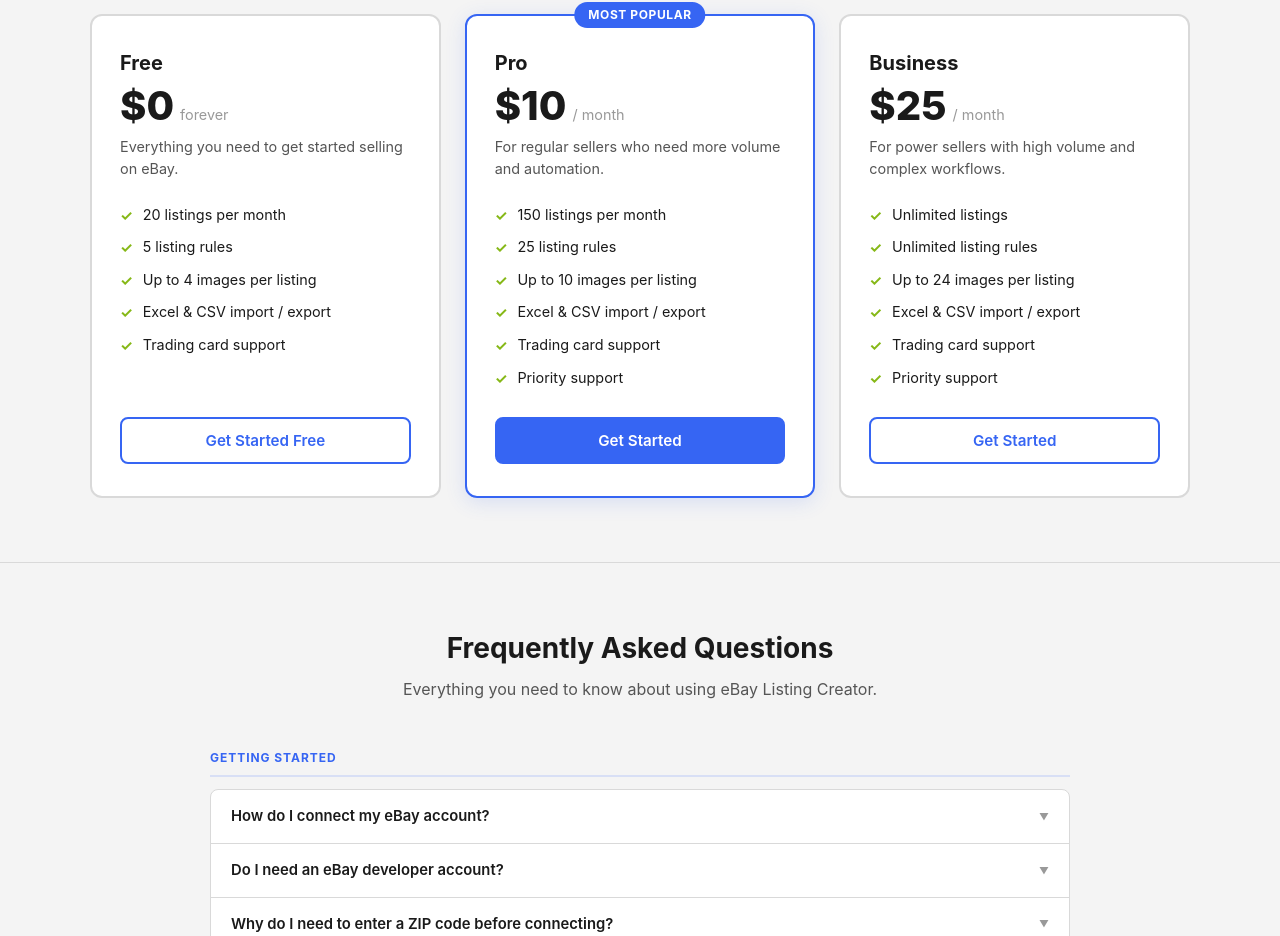
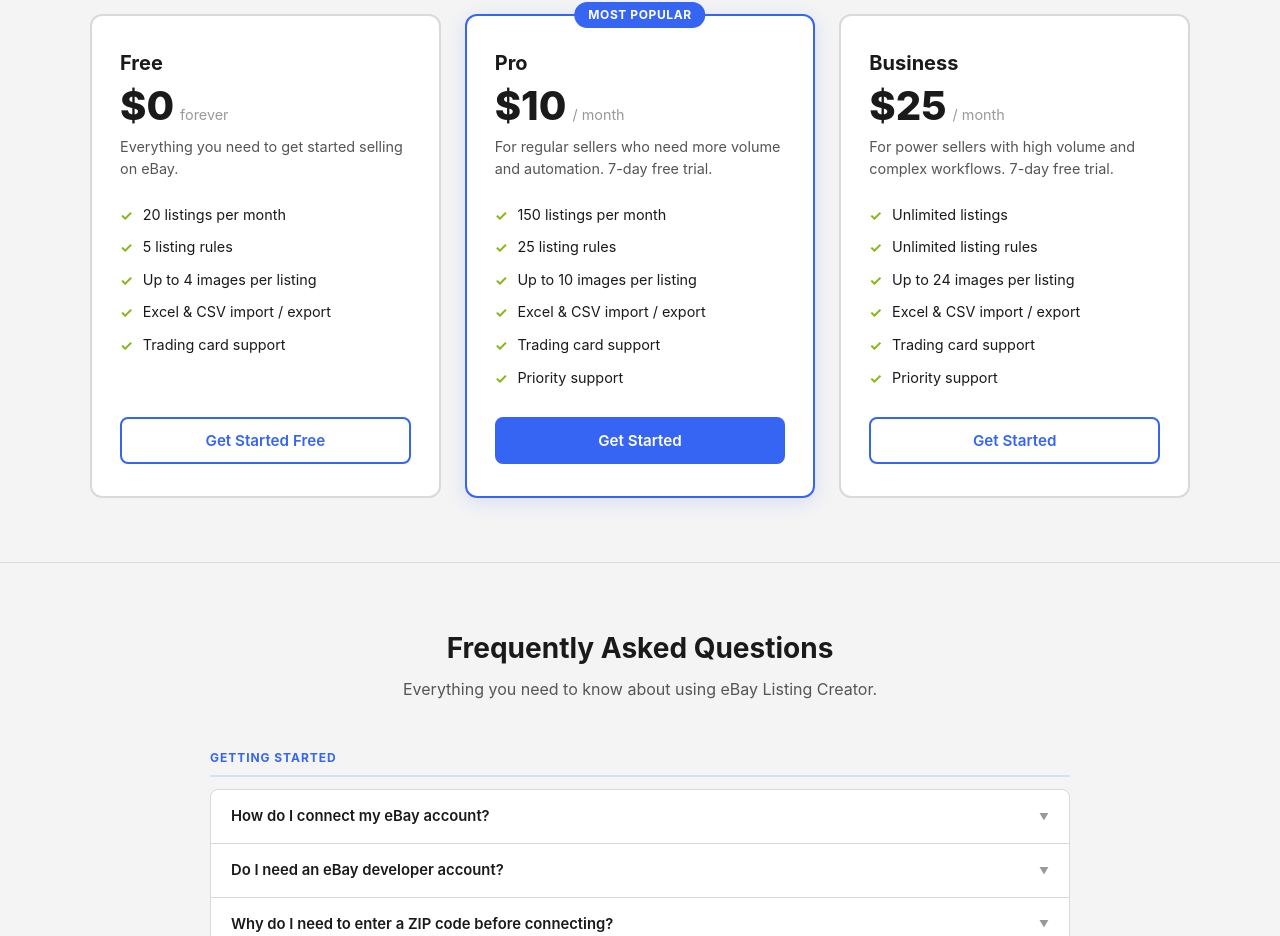
Before and after one commit to rbrooks-developer/EbayListingCreator, a React (Vite) app: page / in a window 1280 px wide. Shown: the part 3791-4727 px from the top of the page. Built offline with nearby package versions, Linux system fonts and the light colour scheme; no server answers.

Commit message:
pricing 6

```diff
--- a/src/components/PricingSection/PricingSection.jsx
+++ b/src/components/PricingSection/PricingSection.jsx
@@ -29,7 +29,7 @@ const PLANS = [
     name:        'Pro',
     price:       '$10',
     period:      '/ month',
-    description: 'For regular sellers who need more volume and automation.',
+    description: 'For regular sellers who need more volume and automation. 7-day free trial.',
     features: [
       '150 listings per month',
       '25 listing rules',
@@ -46,7 +46,7 @@ const PLANS = [
     name:        'Business',
     price:       '$25',
     period:      '/ month',
-    description: 'For power sellers with high volume and complex workflows.',
+    description: 'For power sellers with high volume and complex workflows. 7-day free trial.',
     features: [
       'Unlimited listings',
       'Unlimited listing rules',
--- a/src/components/UpgradeModal/UpgradeModal.jsx
+++ b/src/components/UpgradeModal/UpgradeModal.jsx
@@ -46,7 +46,7 @@ export default function UpgradeModal({ isOpen, onClose }) {
         <div className={styles.header}>
           <h2 className={styles.title}>You're on the Free plan</h2>
           <p className={styles.subtitle}>
-            Unlock more listings, rules, and images by upgrading.
+            Unlock more listings, rules, and images by upgrading. Both plans include a 7-day free trial.
           </p>
         </div>
 
--- a/worker/index.js
+++ b/worker/index.js
@@ -818,7 +818,7 @@ async function handleBillingCheckout(body, env) {
     success_url:            `${origin}?checkout=success`,
     cancel_url:             `${origin}?checkout=cancel`,
     client_reference_id:    userId,
-    'subscription_data[trial_period_days]': '14',
+    'subscription_data[trial_period_days]': '7',
   }, env);
 
   if (!sessionRes.ok) return err(`Failed to create checkout session: ${sessionRes.data?.error?.message ?? sessionRes.status}`, 500, env);
```
